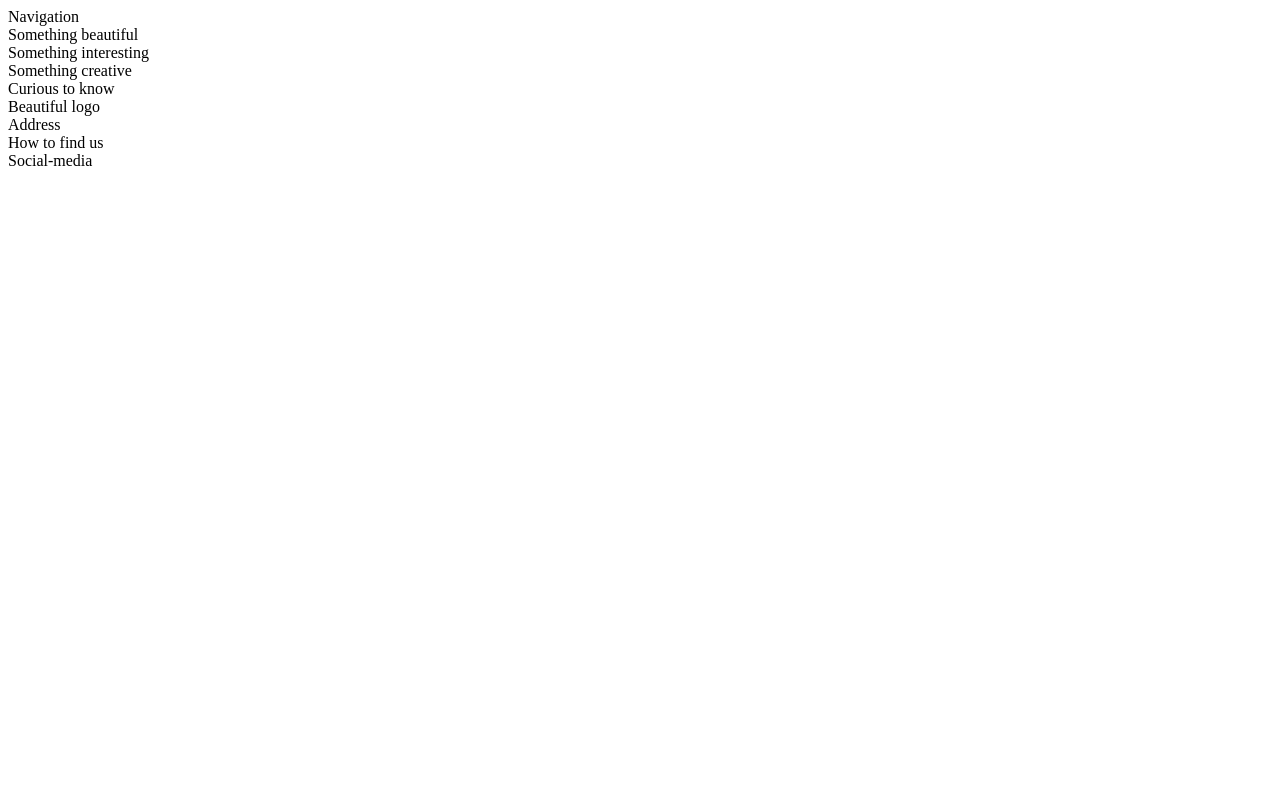
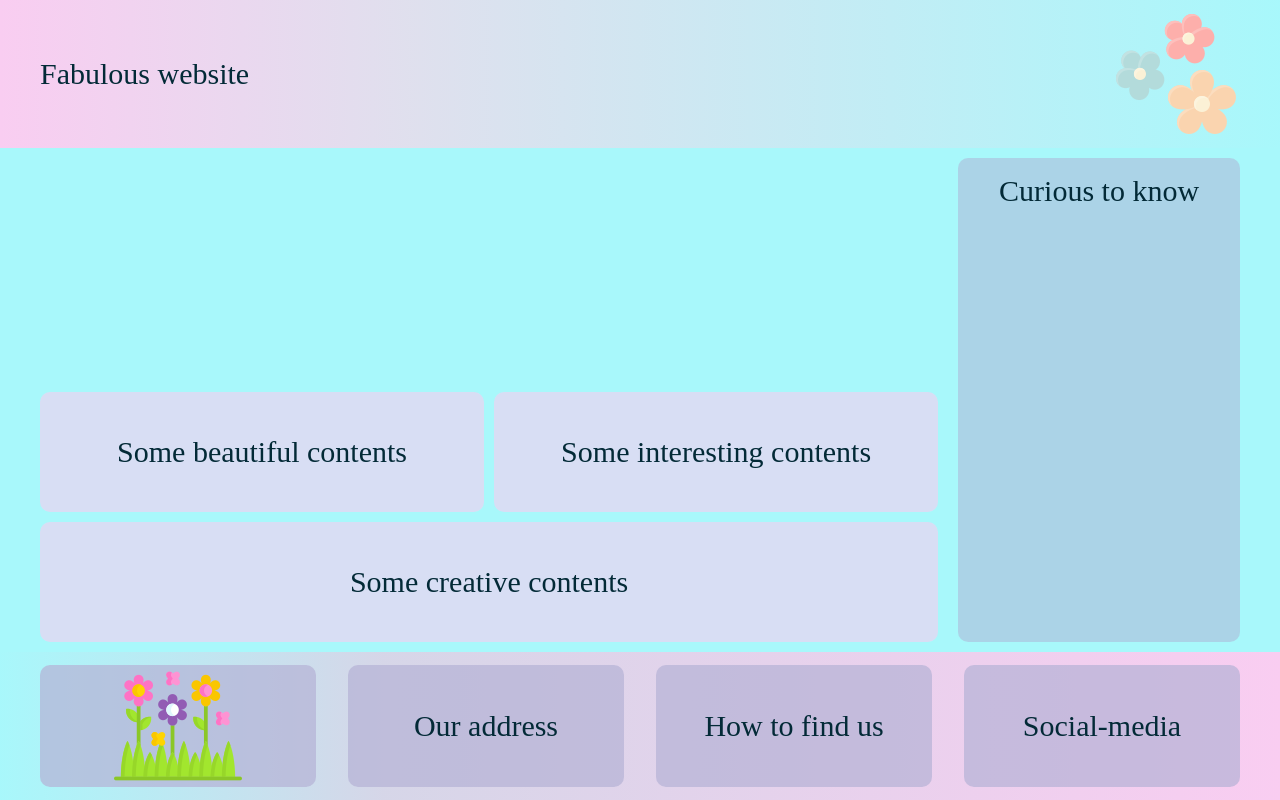
Before and after one commit to ElenaSinelle/flexbox-layout, a plain HTML site: page index.html in a window 1280 px wide. Drawn offline with Linux system fonts and the light colour scheme; a web font is replaced by a local one.

Commit message:
feat: add assets, create styles

```diff
--- a/index.html
+++ b/index.html
@@ -4,20 +4,34 @@
   <meta charset="UTF-8">
   <meta name="viewport" content="width=device-width, initial-scale=1.0">
   <title>Flexbox-layout</title>
+  <link rel="stylesheet" href="style.css">
+  <link rel="preconnect" href="https://fonts.googleapis.com">
+  <link rel="preconnect" href="https://fonts.gstatic.com" crossorigin>
+  <link href="https://fonts.googleapis.com/css2?family=Exo+2:wght@200&family=Magra:wght@700&family=Montserrat:wght@400;500;600;700&family=Tilt+Neon&family=Ubuntu:ital@1&family=Varta&display=swap" rel="stylesheet">
+  <link rel="shortcut icon" href="assets/favicon.png" type="image/png">
 </head>
 <body>
-  <header class="header">Navigation</header>
-  <main class="main">
-    <section>Something beautiful</section>
-    <section>Something interesting</section>
-    <section>Something creative</section>
-  </main>
-  <aside>Curious to know</aside>
-  <footer>
-    <div>Beautiful logo</div>
-    <div>Address</div>
-    <div>How to find us</div>
-    <div>Social-media</div>
-  </footer>
+  <div class="general-container">
+    <header class="container header">
+        <h1><a href="#">Fabulous website</a></h1>
+        <img src="assets/logo.png" alt="logo">
+    </header>
+
+    <div class="container main-container">
+      <main class="main">
+        <article class="section">Some beautiful contents</article>
+        <article class="section">Some interesting contents</article>
+        <article class="section">Some creative contents</article>
+      </main>
+      <aside class="aside">Curious to know</aside>
+    </div>
+
+    <footer class="container footer">
+      <div class="footer-item"><img src="assets/footer-logo.png" alt="flower logo"></div>
+      <div class="footer-item">Our address</div>
+      <div class="footer-item">How to find us</div>
+      <div class="footer-item">Social-media</div>
+    </footer>
+  </div>
 </body>
 </html>
--- /dev/null
+++ b/style.css
@@ -0,0 +1,125 @@
+/*general styles and normalize*/
+
+html,
+* {
+  margin: 0;
+  padding: 0;
+  font: normal normal 30px/36px 'Tilt Neon';
+  color: rgba(3, 42, 55, 1);
+}
+
+.general-container {
+  max-width: 1440px;
+  height: 100vh;
+  margin: 0 auto;
+  display: flex;
+  flex-direction: column;
+}
+
+.container {
+  padding: 10px 40px;
+}
+
+a {
+  text-decoration: none;
+  color: rgba(3, 42, 55, 1);
+  cursor: pointer;
+}
+
+/*header styles*/
+.header {
+  flex: 0 1 10vh;
+  background: linear-gradient(90deg, rgba(249, 205, 241, 1) 0%, rgba(176, 176, 211, 0.39527632341999297) 32%, rgba(124, 244, 249, 0.6641838864452031) 100%);
+  display: flex;
+  align-items: center;
+}
+
+.header img {
+  margin-left: auto;
+  transition: all ease-in 0.5s;
+}
+
+.header img:hover {
+  transform: rotate(180deg);
+  cursor: pointer;
+}
+
+/*main styles*/
+.main-container {
+  flex: 1 0 auto;
+  display: flex;
+  background-color: rgba(124, 244, 249, 0.6641838864452031);
+  justify-content: space-between;
+  gap: 20px;
+}
+
+.main {
+  display: flex;
+  flex-flow: row wrap;
+  justify-content: space-around;
+  align-content: flex-end;
+  gap: 10px;
+}
+
+.section {
+  flex: 1 1 20%;
+  background-color: rgba(249, 205, 241, 0.6);
+  border-radius: 10px;
+  height: 15vh;
+  display: flex;
+  align-items: center;
+  justify-content: center;
+  text-align: center;
+  transition: all ease-in 0.4s;
+}
+
+.section:last-of-type {
+  flex: 1 1 70%;
+}
+
+.section:hover {
+  background-color: rgba(249, 205, 241, 1);
+  transform: scale(1.03);
+  cursor: pointer;
+}
+
+.aside {
+  flex: 1 0 20%;
+  background-color: rgba(176, 176, 211, 0.5);
+  border-radius: 10px;
+  padding: 15px 10px;
+  text-align: center;
+  transition: all ease-in 0.4s;
+}
+
+.aside:hover {
+  background-color: rgba(176, 176, 211, 1);
+  transform: scale(1.04);
+  cursor: pointer;
+}
+/*footer styles*/
+.footer {
+  flex: 0 1 15%;
+  background: linear-gradient(270deg, rgba(249, 205, 241, 1) 0%, rgba(176, 176, 211, 0.5157245026917017) 70%, rgba(124, 244, 249, 0.6641838864452031) 100%);
+  display: flex;
+  justify-content: space-between;
+  align-items: center;
+}
+
+.footer-item {
+  flex: 0 1 23%;
+  background-color: rgba(182, 179, 214, 0.7);
+  border-radius: 10px;
+  height: 95%;
+  display: flex;
+  align-items: center;
+  justify-content: center;
+  text-align: center;
+  transition: all ease-in 0.4s;
+}
+
+.footer-item:hover {
+  background-color: rgba(182, 179, 214, 1);
+  transform: scale(1.04);
+  cursor: pointer;
+}
```
Also changed, not shown: assets/favicon.png (added), assets/footer-logo.png (added), assets/logo.png (added).
